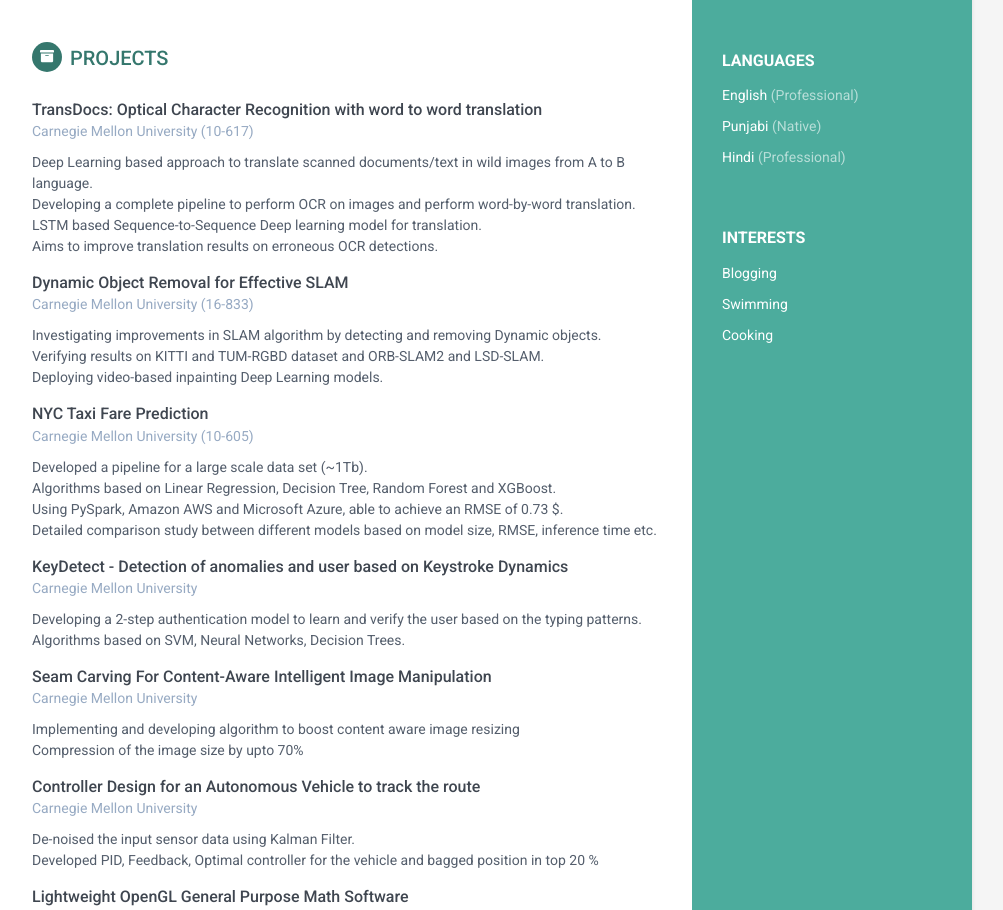
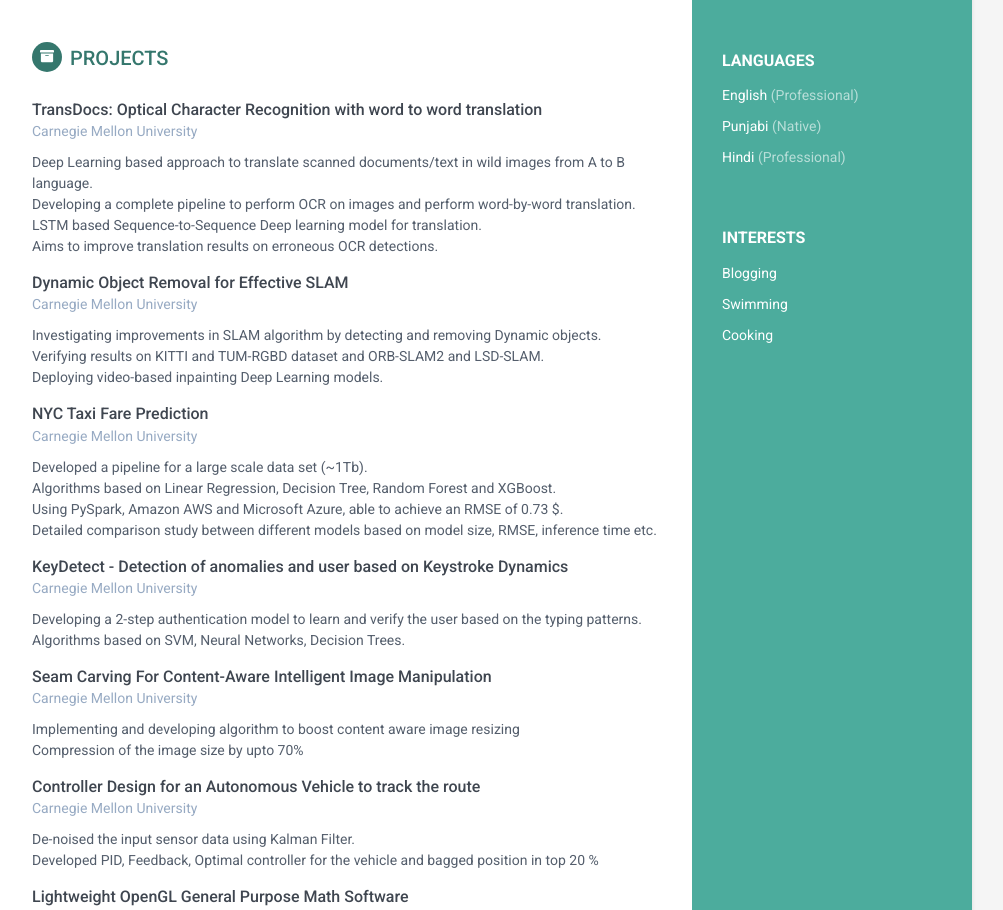
Before and after one commit to abhishekbamotra/cv, a plain HTML site: page index.html in a window 1280 px wide. Shown: the part 980-1890 px from the top of the page, without its empty margins (168-1171 px from the left). Drawn offline with Linux system fonts and the light colour scheme.

Commit message:
Update index.html

```diff
--- a/index.html
+++ b/index.html
@@ -179,7 +179,7 @@
                         <div class="upper-row">
                             <h3 class="job-title">TransDocs: Optical Character Recognition with word to word translation</h3>
                         </div><!--//upper-row-->
-                        <div class="company">Carnegie Mellon University (10-617)</div>
+                        <div class="company">Carnegie Mellon University</div>
                     </div><!--//meta-->
                     <div class="details">
                       <ul class="list-unstyled interests-list">
@@ -196,7 +196,7 @@
                         <div class="upper-row">
                             <h3 class="job-title">Dynamic Object Removal for Effective SLAM</h3>
                         </div><!--//upper-row-->
-                        <div class="company">Carnegie Mellon University (16-833)</div>
+                        <div class="company">Carnegie Mellon University</div>
                     </div><!--//meta-->
                     <div class="details">
                       <ul class="list-unstyled interests-list">
@@ -212,7 +212,7 @@
                         <div class="upper-row">
                             <h3 class="job-title">NYC Taxi Fare Prediction</h3>
                         </div><!--//upper-row-->
-                        <div class="company">Carnegie Mellon University (10-605)</div>
+                        <div class="company">Carnegie Mellon University</div>
                     </div><!--//meta-->
                     <div class="details">
                       <ul class="list-unstyled interests-list">
```
